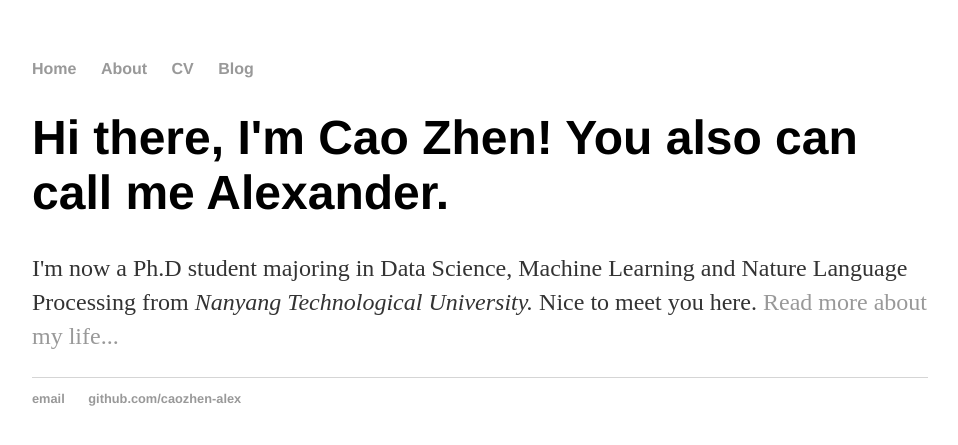
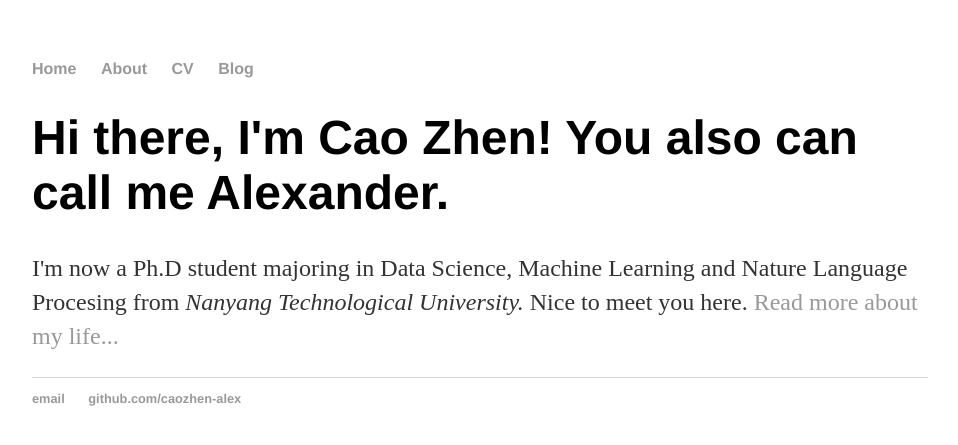
Before and after one commit to caozhen-alex/caozhen-alex.github.io, a Jekyll site: the page built from index.html, in a window 1280 px wide. Shown: the top 445 px of the page, without its empty margins (160-1118 px from the left). Built offline with Jekyll 4.4.1, drawn with Linux system fonts in a browser that asks for light colours.

Commit message:
Update index.html
Notice the plain text at the top of the file. Jekyll calls this the Front-matter. Any file on your site that contains this will be processed by Jekyll. Every time you commit a file that specifies layout: default at the top, Jekyll will magically generate the full HTML document by replacing {{ content }} in _layouts/default.html with the contents of the committed file.

```diff
--- a/index.html
+++ b/index.html
@@ -1,30 +1,8 @@
-<!DOCTYPE html>
-<html>
-	<head>
-		<title>Cao Zhen's Homepage</title>
-		<!-- link to main stylesheet -->
-		<link rel="stylesheet" type="text/css" href="/css/main.css">
-	</head>
-	<body>
-		<nav>
-    		<ul>
-        		<li><a href="/">Home</a></li>
-	        	<li><a href="/about">About</a></li>
-        		<li><a href="/cv">CV</a></li>
-        		<li><a href="/blog">Blog</a></li>
-    		</ul>
-		</nav>
-		<div class="container">
-    		<div class="blurb">
-        		<h1>Hi there, I'm Cao Zhen! You also can call me Alexander.</h1>
-				<p>I'm now a Ph.D student majoring in Data Science, Machine Learning and Nature Language Processing from <em>Nanyang Technological University.</em> Nice to meet you here. <a href="/about">Read more about my life...</a></p>
-    		</div><!-- /.blurb -->
-		</div><!-- /.container -->
-		<footer>
-    		<ul>
-        		<li><a href="mailto:alex.caozhen@gmail.com">email</a></li>
-        		<li><a href="https://github.com/caozhen-alex">github.com/caozhen-alex</a></li>
-			</ul>
-		</footer>
-	</body>
-</html>
+---
+layout: default
+title: Cao Zhen's Homepage
+---
+<div class="blurb">
+    <h1>Hi there, I'm Cao Zhen! You also can call me Alexander.</h1>
+    <p>I'm now a Ph.D student majoring in Data Science, Machine Learning and Nature Language Procesing from <em>Nanyang Technological University.</em> Nice to meet you here. <a href="/about">Read more about my life...</a></p>
+</div><!-- /.blurb -->
```
